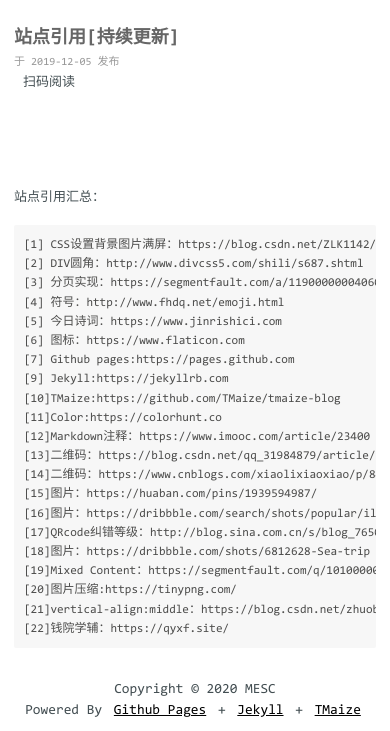
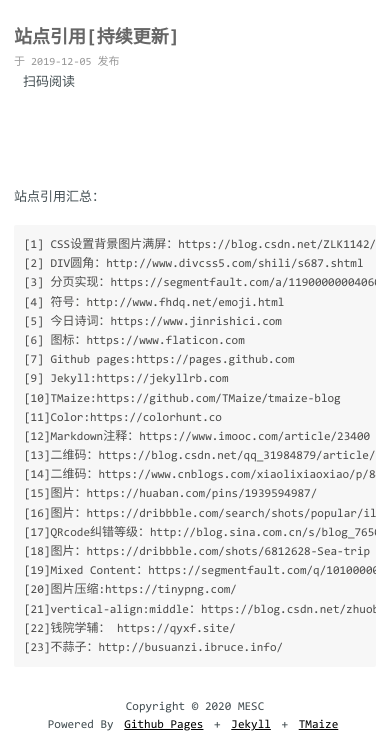
Before and after one commit to yhyates/yhyates.github.io, a Jekyll site: the page built from _posts/2019-12-05-站点引用[持续更新].md, in a window 390 px wide, cut to the strip 142-873 px from the top of the page. Built offline with Jekyll 4.4.1, drawn with Linux system fonts in a browser that asks for light colours; nearby versions of some CDN libraries; comment, search, counter and statistics services are not loaded.

Commit message:
add busaunzi

````diff
--- a/_includes/footer.html
+++ b/_includes/footer.html
@@ -1,5 +1,12 @@
 <footer class="footer select-none">
-  <span>{{ site.footerText }}</span>
+  <span>{{ site.footerText }}
+    <script async src="//busuanzi.ibruce.info/busuanzi/2.3/busuanzi.pure.mini.js"></script>
+  <span id="busuanzi_container_site_pv" style='display:none'>
+    总访问量<span id="busuanzi_value_site_pv"></span>次
+  </span>
+
+
+  </span>
   <br>
   <span>Powered By</span>
   <a href="https://pages.github.com/">Github Pages</a>
@@ -9,6 +16,8 @@
   <a href="https://github.com/TMaize/tmaize-blog">TMaize</a>
 
 </footer>
+
+
 <div id="to-top" class="select-none">
   <span></span>
   <span></span>
--- a/_includes/header.html
+++ b/_includes/header.html
@@ -6,7 +6,6 @@
     <a href="{{ site.baseurl }}{{ menu.url }}" class="hover-underline">{{ menu.title }}</a>
     {% endfor -%}
   </nav>
-
 </header>
 
 <!--<img class="logo" src="{{ site.baseurl }}/static/img/logo.png" />-->
--- a/_posts/2019-12-05-站点引用[持续更新].md
+++ b/_posts/2019-12-05-站点引用[持续更新].md
@@ -27,5 +27,6 @@
 [19]Mixed Content：https://segmentfault.com/q/1010000005872734
 [20]图片压缩:https://tinypng.com/
 [21]vertical-align:middle：https://blog.csdn.net/zhuobin_tian/article/details/70169664
-[22]钱院学辅：https://qyxf.site/
+[22]钱院学辅： https://qyxf.site/
+[23]不蒜子：http://busuanzi.ibruce.info/
 ```
--- a/static/css/common.css
+++ b/static/css/common.css
@@ -201,6 +201,7 @@
   white-space: nowrap;
 
 }
+
 #to-top {
   position: fixed;
   z-index: 999;
@@ -269,6 +270,9 @@
    padding-top:20px;
    padding-bottom:15px;
   }
+    .footer {
+    font-size: 12px;
+  }
   .header .menu a {
     margin: 0 0px;
     font-size: 14px;
````
